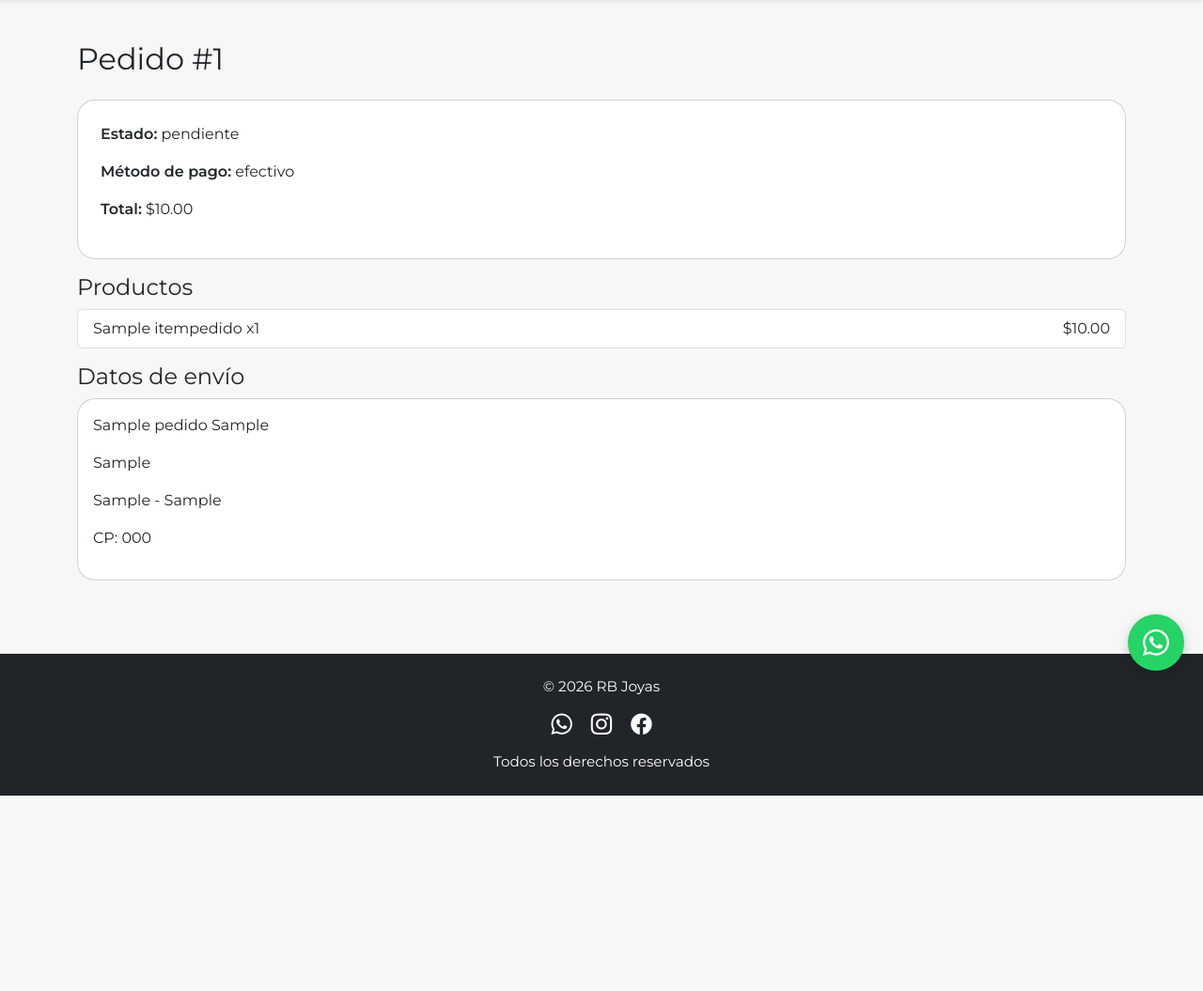
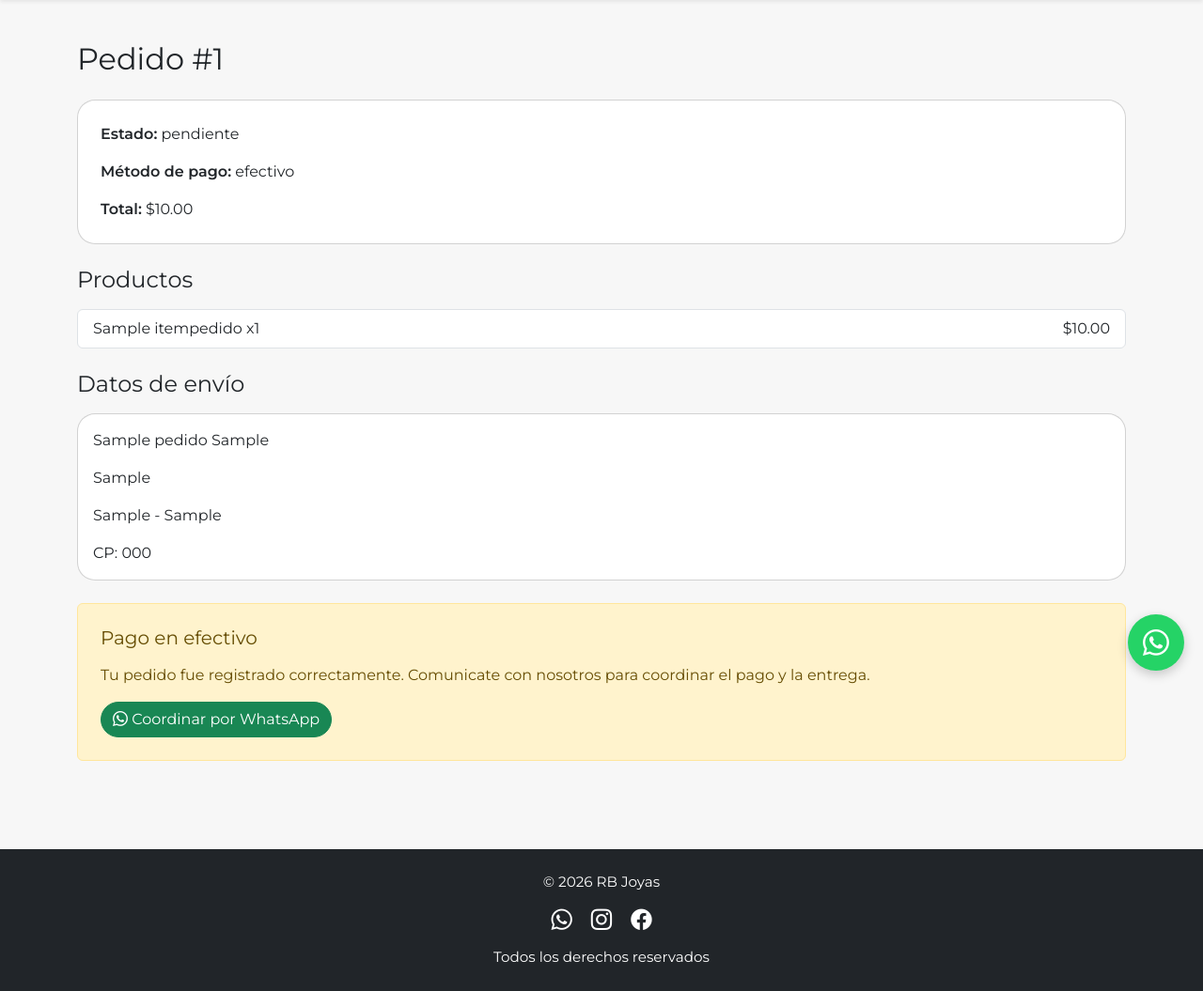
Before and after one commit to Felixcanalla/Joyeria_online, a Django app: page /pedido/1/00000000-0000-0000-0000-000000000001/ in a window 1280 px wide. Shown: the part 56-1111 px from the top of the page at 94% size. Before the commit the page ends 903 px from the top, so only its background shows below. Run offline with Django 5.2, Linux system fonts and the light colour scheme; tables that the repository leaves empty hold one stand-in row (values such as "Sample post").

Commit message:
Whatsapp pedido efectivo

```diff
--- a/tienda/templates/tienda/ver_pedido.html
+++ b/tienda/templates/tienda/ver_pedido.html
@@ -2,32 +2,96 @@
 
 {% block content %}
 
-<h2 class="mb-4">Pedido #{{ pedido.id }}</h2>
+<h2 class="mb-4">
+    Pedido #{{ pedido.id }}
+</h2>
 
-<div class="card p-4 mb-3">
-    <p><strong>Estado:</strong> {{ pedido.estado }}</p>
-    <p><strong>Método de pago:</strong> {{ pedido.metodo_pago }}</p>
-    <p><strong>Total:</strong> ${{ pedido.total }}</p>
+<div class="card p-4 mb-4">
+
+    <p>
+        <strong>Estado:</strong> {{ pedido.estado }}
+    </p>
+
+    <p>
+        <strong>Método de pago:</strong> {{ pedido.metodo_pago }}
+    </p>
+
+    <p class="mb-0">
+        <strong>Total:</strong> ${{ pedido.total }}
+    </p>
+
 </div>
 
-<h4>Productos</h4>
+<h4 class="mb-3">
+    Productos
+</h4>
 
-<ul class="list-group mb-3">
+<ul class="list-group mb-4">
+
     {% for item in pedido.items.all %}
+
         <li class="list-group-item d-flex justify-content-between">
+
             {{ item.nombre_producto }} x{{ item.cantidad }}
-            <span>${{ item.subtotal }}</span>
+
+            <span>
+                ${{ item.subtotal }}
+            </span>
+
         </li>
+
     {% endfor %}
+
 </ul>
 
-<h4>Datos de envío</h4>
+<h4 class="mb-3">
+    Datos de envío
+</h4>
 
-<div class="card p-3">
-    <p>{{ pedido.nombre }} {{ pedido.apellido }}</p>
-    <p>{{ pedido.direccion }}</p>
-    <p>{{ pedido.ciudad }} - {{ pedido.provincia }}</p>
-    <p>CP: {{ pedido.codigo_postal }}</p>
+<div class="card p-3 mb-4">
+
+    <p>
+        {{ pedido.nombre }} {{ pedido.apellido }}
+    </p>
+
+    <p>
+        {{ pedido.direccion }}
+    </p>
+
+    <p>
+        {{ pedido.ciudad }} - {{ pedido.provincia }}
+    </p>
+
+    <p class="mb-0">
+        CP: {{ pedido.codigo_postal }}
+    </p>
+
 </div>
 
+{% if pedido.metodo_pago == "efectivo" %}
+
+<div class="alert alert-warning p-4">
+
+    <h5 class="mb-3">
+        Pago en efectivo
+    </h5>
+
+    <p class="mb-3">
+        Tu pedido fue registrado correctamente.
+        Comunicate con nosotros para coordinar el pago y la entrega.
+    </p>
+
+    <a
+        href="https://wa.me/5493413025642?text=Hola,%20quiero%20coordinar%20el%20pedido%20%23{{ pedido.id }}"
+        target="_blank"
+        class="btn btn-success"
+    >
+        <i class="bi bi-whatsapp"></i>
+        Coordinar por WhatsApp
+    </a>
+
+</div>
+
+{% endif %}
+
 {% endblock %}
```
